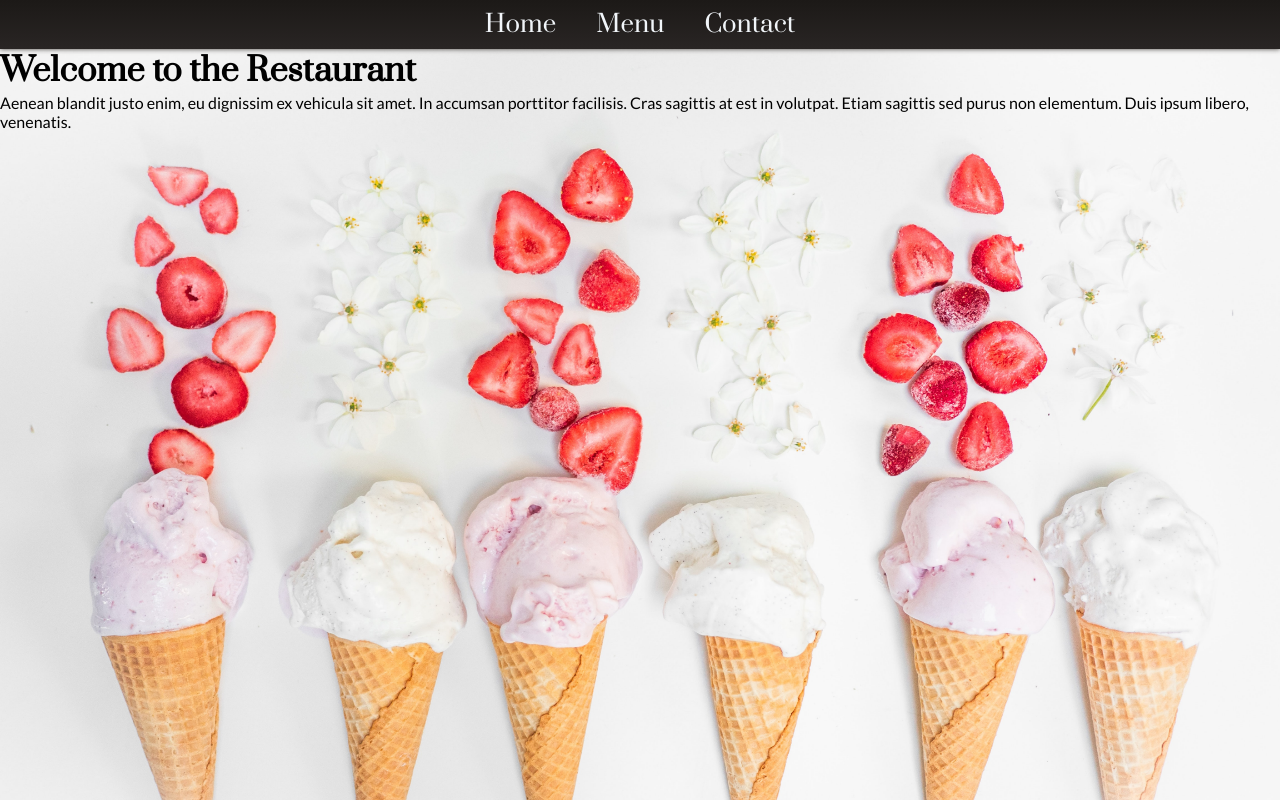
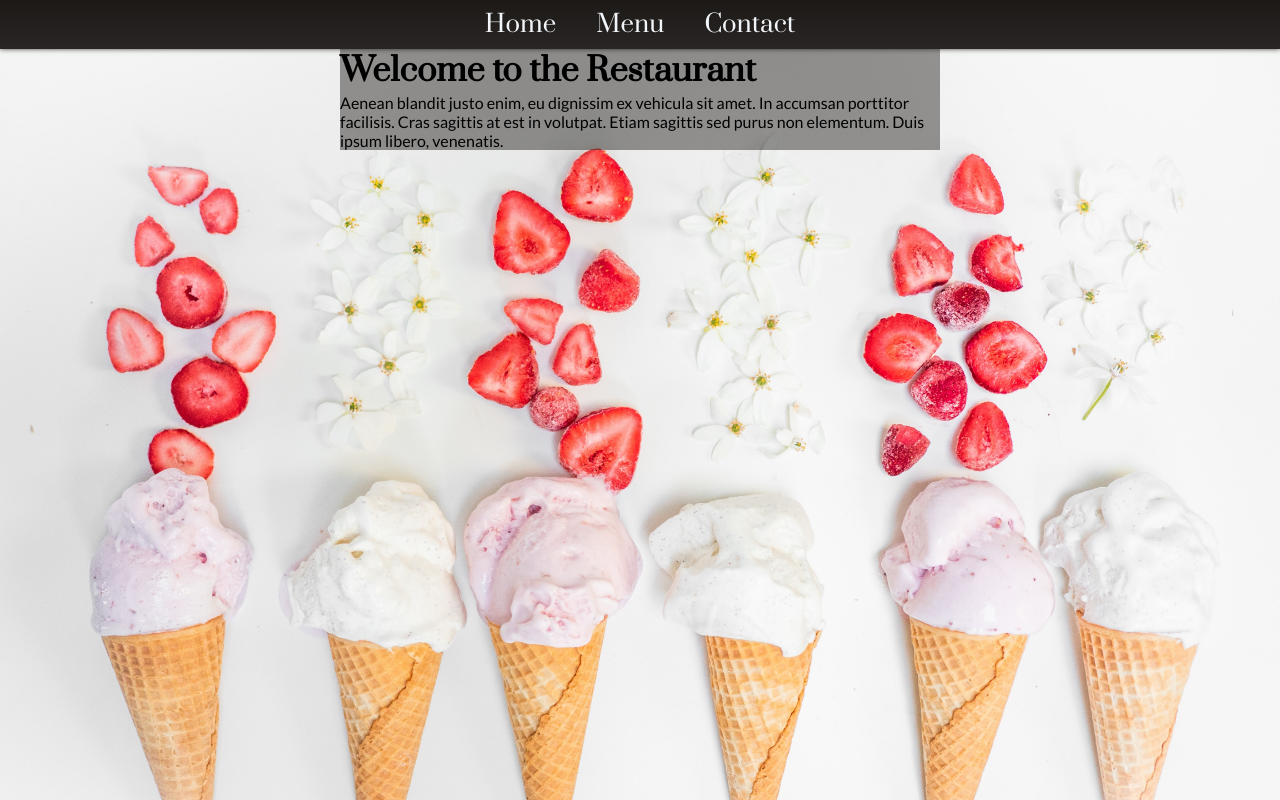
Before and after one commit to MichaelHalaj/Restaurant-Page-TOP, a website built with webpack: page dist/index.html in a window 1280 px wide. Built offline with Linux system fonts and the light colour scheme.

Commit message:
Experiment flex

```diff
--- a/src/style.css
+++ b/src/style.css
@@ -9,6 +9,11 @@ html{
     background-size: cover;
     background-image: url('./kenta-kikuchi-ice-cream.jpg');
 
+}
+#content{
+    height: 100vh;
+    display: flex;
+    flex-direction: column;
 }
 h1,
 h2,
@@ -61,3 +66,9 @@ div{
     transform: scaleX(1);
     transform-origin: bottom;
 }
+.page{
+    width: 600px;
+    background-color: #1c191773;
+    align-self: center;
+    justify-self: center;
+}
```
Also changed, not shown: dist/main.js.
